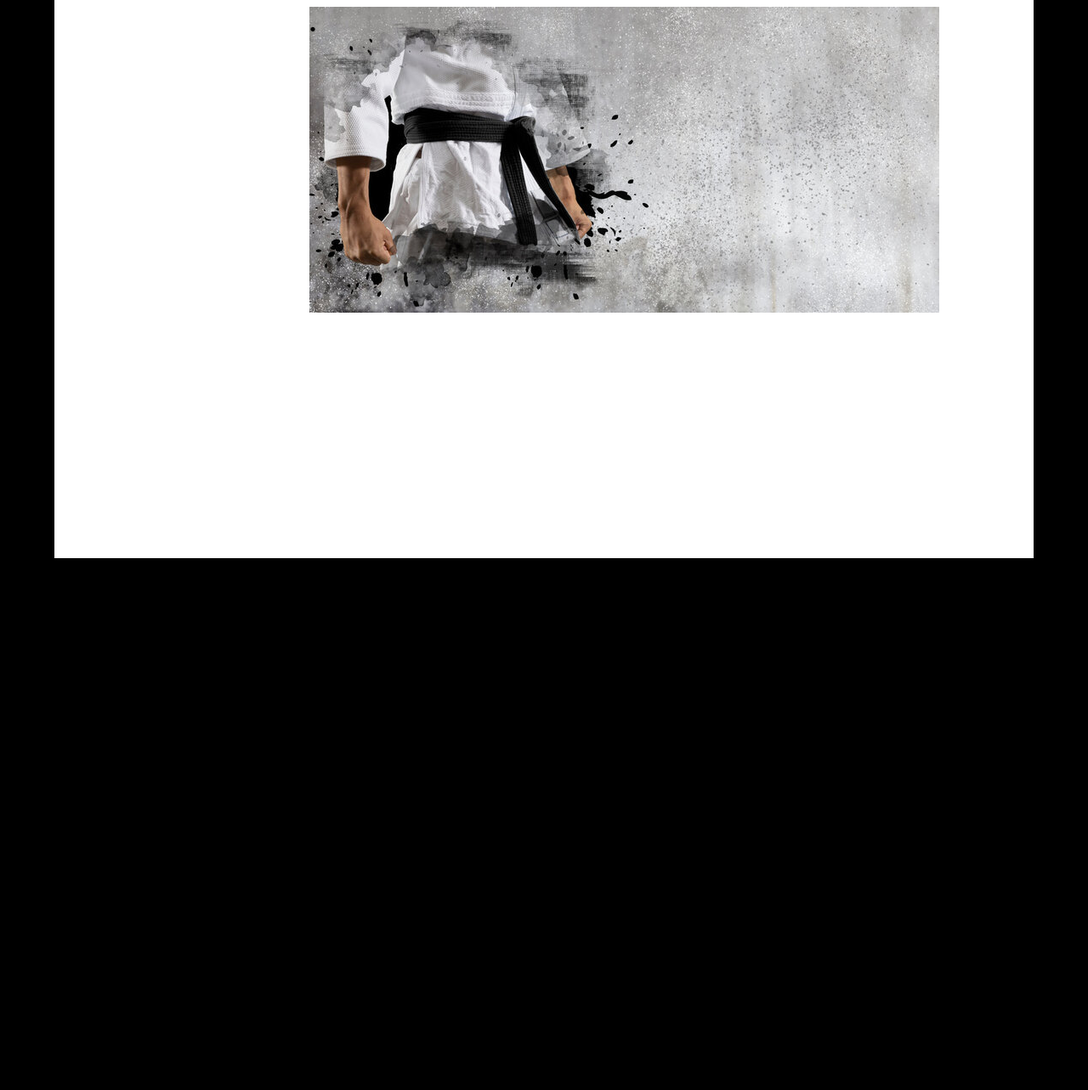
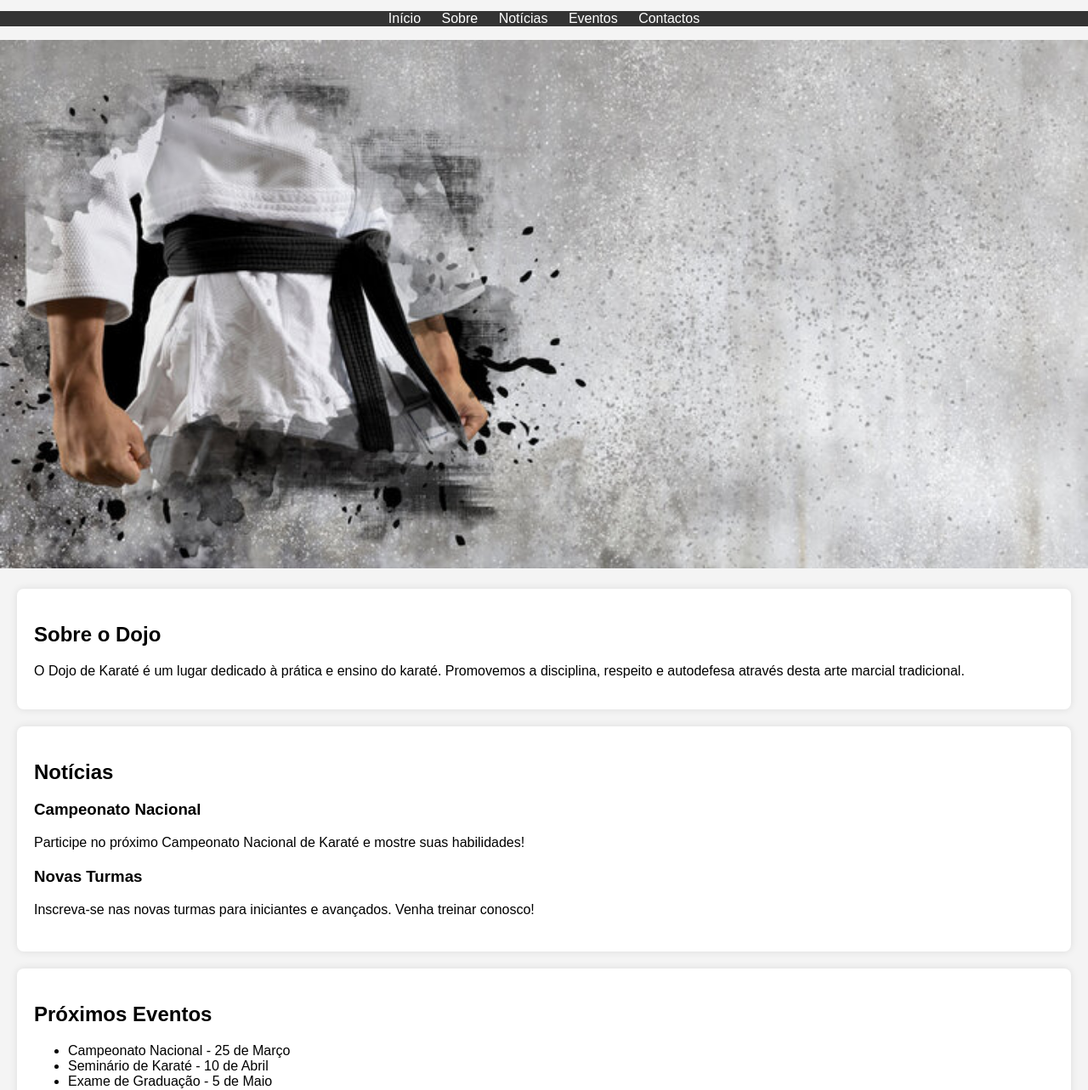
Before and after one commit to JoaoHyper12/SOPA, a plain HTML site: page karate site.html in a window 1280 px wide. Shown: the part 143-1426 px from the top of the page at 85% size. Before the commit the page ends 800 px from the top, so only its background shows below. Drawn offline with Linux system fonts and the light colour scheme.

Commit message:
avanco 4

```diff
--- a/KARATE.CSS
+++ b/KARATE.CSS
@@ -1,29 +1,66 @@
-body{
-    background-image: url(images-removebg-preview.png);
-    background-repeat: no-repeat;
-    z-index: -10;
-    background-color: rgb(255, 255, 255);
-    width: 90%;
-    height: 100vh;
-    margin-left: auto;
-    margin-right: auto;
-    margin-top: 0;
-    padding-top: 1px;
-    margin-bottom: 0;
-    box-sizing: border-box;
-    background-size: 120px;
+body {
+    font-family: Arial, sans-serif;
+    margin: 0;
+    padding: 0;
+    background-color: #f4f4f4;
 }
-
-h1{
-    background-image: url(background.jpg);
-    height: 80%;
-    background-repeat: no-repeat;
-    margin-left: 300px;
-    margin-top: 150px;
-
-
+.header-container {
+    display: flex;
+    align-items: center;
+    justify-content: center;
+    background-color: #222;
+    color: white;
+    padding: 20px 0;
 }
-
-html{
-    background-color: black;
+.header-container .logo {
+    max-width: 100px;
+    margin-right: 20px;
 }
+nav ul {
+    list-style: none;
+    padding: 0;
+    text-align: center;
+    background-color: #333;
+}
+nav ul li {
+    display: inline;
+    margin: 0 10px;
+}
+nav ul li a {
+    color: white;
+    text-decoration: none;
+}
+.hero {
+    position: relative;
+    text-align: center;
+    color: white;
+}
+.hero-image {
+    width: 100%;
+    height: auto;
+}
+.hero-text {
+    position: absolute;
+    top: 50%;
+    left: 50%;
+    transform: translate(-50%, -50%);
+    font-size: 2em;
+    background: rgba(0, 0, 0, 0.5);
+    padding: 10px;
+}
+.about, .news, .events, .contact {
+    padding: 20px;
+    background-color: #fff;
+    margin: 20px;
+    border-radius: 8px;
+    box-shadow: 0 0 10px rgba(0, 0, 0, 0.1);
+}
+.news-item {
+    margin-bottom: 20px;
+}
+footer {
+    background-color: #222;
+    color: white;
+    text-align: center;
+    padding: 10px 0;
+}
--- a/karate site.html
+++ b/karate site.html
@@ -1,23 +1,62 @@
 <!DOCTYPE html>
-<html lang="en">
+<html lang="pt">
 <head>
     <meta charset="UTF-8">
     <meta name="viewport" content="width=device-width, initial-scale=1.0">
+    <title>Dojo de Karaté</title>
     <link rel="stylesheet" href="KARATE.CSS">
-    <title>README document</title>
 </head>
 <body>
-
-
-    <h1>.</h1>
-
-
-
-
-
-
-
-
-
+    <header>
+        <div class="header-container">
+            <img src="logo.png" alt="Logo do Dojo" class="logo">
+            <h1>Mundo Karaté</h1>
+        </div>
+        <nav>
+            <ul>
+                <li><a href="#">Início</a></li>
+                <li><a href="#">Sobre</a></li>
+                <li><a href="#">Notícias</a></li>
+                <li><a href="#">Eventos</a></li>
+                <li><a href="#">Contactos</a></li>
+            </ul>
+        </nav>
+    </header>
+    <main>
+        <section class="hero">
+            <img src="background.jpg" alt="Karaté" class="hero-image">
+        </section>
+        <section class="about">
+            <h2>Sobre o Dojo</h2>
+            <p>O Dojo de Karaté é um lugar dedicado à prática e ensino do karaté. Promovemos a disciplina, respeito e autodefesa através desta arte marcial tradicional.</p>
+        </section>
+        <section class="news">
+            <h2>Notícias</h2>
+            <article class="news-item">
+                <h3>Campeonato Nacional</h3>
+                <p>Participe no próximo Campeonato Nacional de Karaté e mostre suas habilidades!</p>
+            </article>
+            <article class="news-item">
+                <h3>Novas Turmas</h3>
+                <p>Inscreva-se nas novas turmas para iniciantes e avançados. Venha treinar conosco!</p>
+            </article>
+        </section>
+        <section class="events">
+            <h2>Próximos Eventos</h2>
+            <ul>
+                <li>Campeonato Nacional - 25 de Março</li>
+                <li>Seminário de Karaté - 10 de Abril</li>
+                <li>Exame de Graduação - 5 de Maio</li>
+            </ul>
+        </section>
+        <section class="contact">
+            <h2>Contactos</h2>
+            <p>Email: info@dojokarate.pt</p>
+            <p>Telefone: 123-456-789</p>
+        </section>
+    </main>
+    <footer>
+        <p>&copy; 2025 Dojo de Karaté. Todos os direitos reservados.</p>
+    </footer>
 </body>
 </html>
```
Also changed, not shown: logo.png (renamed from images-removebg-preview.png).
